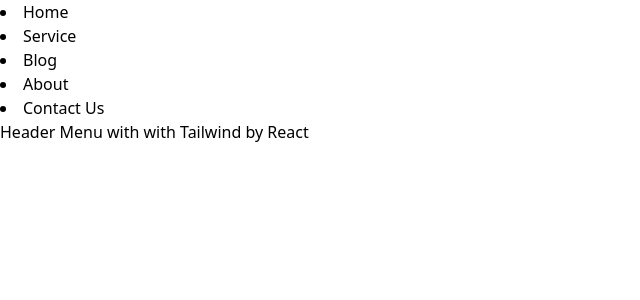
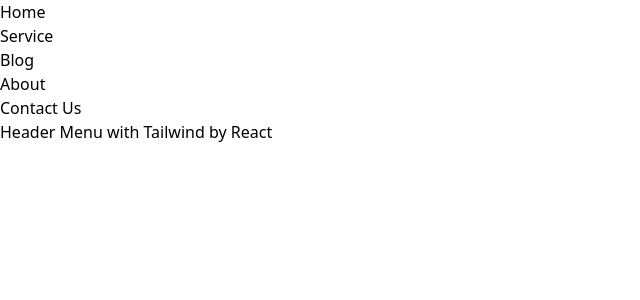
Before and after one commit to mehedi-h/react-module-44, a React (Vite) app: page / in a window 1280 px wide. Shown: the top 300 px of the page, without its empty margins (0-640 px from the left). Built offline with nearby package versions, Linux system fonts and the light colour scheme.

Commit message:
modified

```diff
--- a/package.json
+++ b/package.json
@@ -11,7 +11,8 @@
   },
   "dependencies": {
     "react": "^18.2.0",
-    "react-dom": "^18.2.0"
+    "react-dom": "^18.2.0",
+    "react-icons": "^4.11.0"
   },
   "devDependencies": {
     "@types/react": "^18.2.15",
--- a/src/App.jsx
+++ b/src/App.jsx
@@ -6,7 +6,7 @@
   return (
     <>
       <Navbar></Navbar>
-      <h1 className='text-base font-semibold md:text-4xl md:font-bold'>Header Menu with with Tailwind by React</h1>
+      <h1 className='text-base font-semibold md:text-4xl md:font-bold'>Header Menu with Tailwind by React</h1>
     </>
   )
 }
--- a/src/components/Navbar/Navbar.jsx
+++ b/src/components/Navbar/Navbar.jsx
@@ -9,12 +9,14 @@
         { id: 5, path: "/contact", name: "Contact Us" }
     ];
     return (
-        <nav>
-            {
-                routes.map(route => <li key={route.id}>
-                    <a href={route.path}>{route.name}</a>
-                </li>)
-            }
+        <nav className="md:my-5">
+            <ul className="md:flex md:justify-center md:items-center">
+                {
+                    routes.map(route => <li key={route.id} className="text-sm font-medium md:text-base md:font-semibold md:mr-8">
+                        <a href={route.path}>{route.name}</a>
+                    </li>)
+                }
+            </ul>
         </nav>
     );
 };
```
Also changed, not shown: 2 other files (tests, documents, lock files or other folders).
